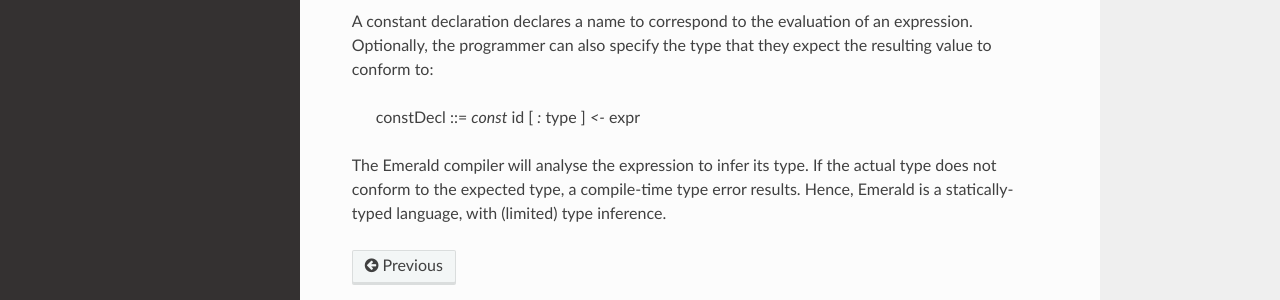
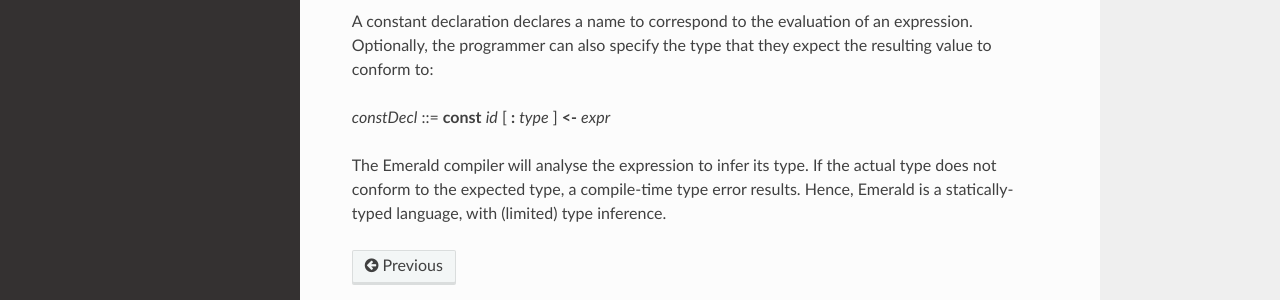
Before and after one commit to emerald/TEmPLE, a Sphinx documentation site: the page built from docs/syntax/classical.rst, in a window 1280 px wide. Shown: the part 398-698 px from the top of the page. Built offline with Sphinx 7.4.7 and the Read the Docs theme 2.0.0, drawn with Linux system fonts in a browser that asks for light colours.

Commit message:
Diff. between terms and non-terms in another way

```diff
--- a/docs/syntax/classical.rst
+++ b/docs/syntax/classical.rst
@@ -23,7 +23,7 @@
 of an expression. Optionally, the programmer can also specify the type
 that they expect the resulting value to conform to:
 
-  constDecl ::= `const` id [ `:` type ] `<-` expr
+*constDecl* ::= **const** *id* [ **:** *type* ] **<-** *expr*
 
 The Emerald compiler will analyse the expression to infer its type. If
 the actual type does not conform to the expected type, a compile-time
```
